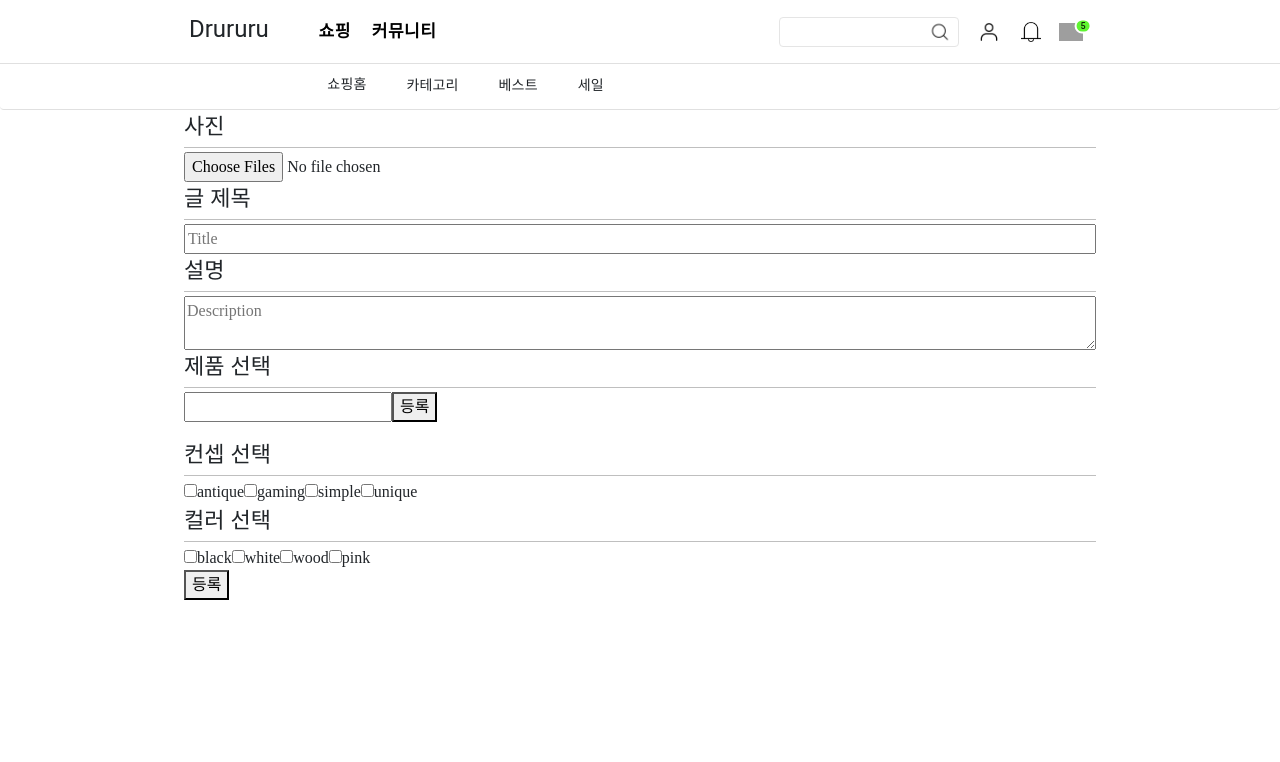
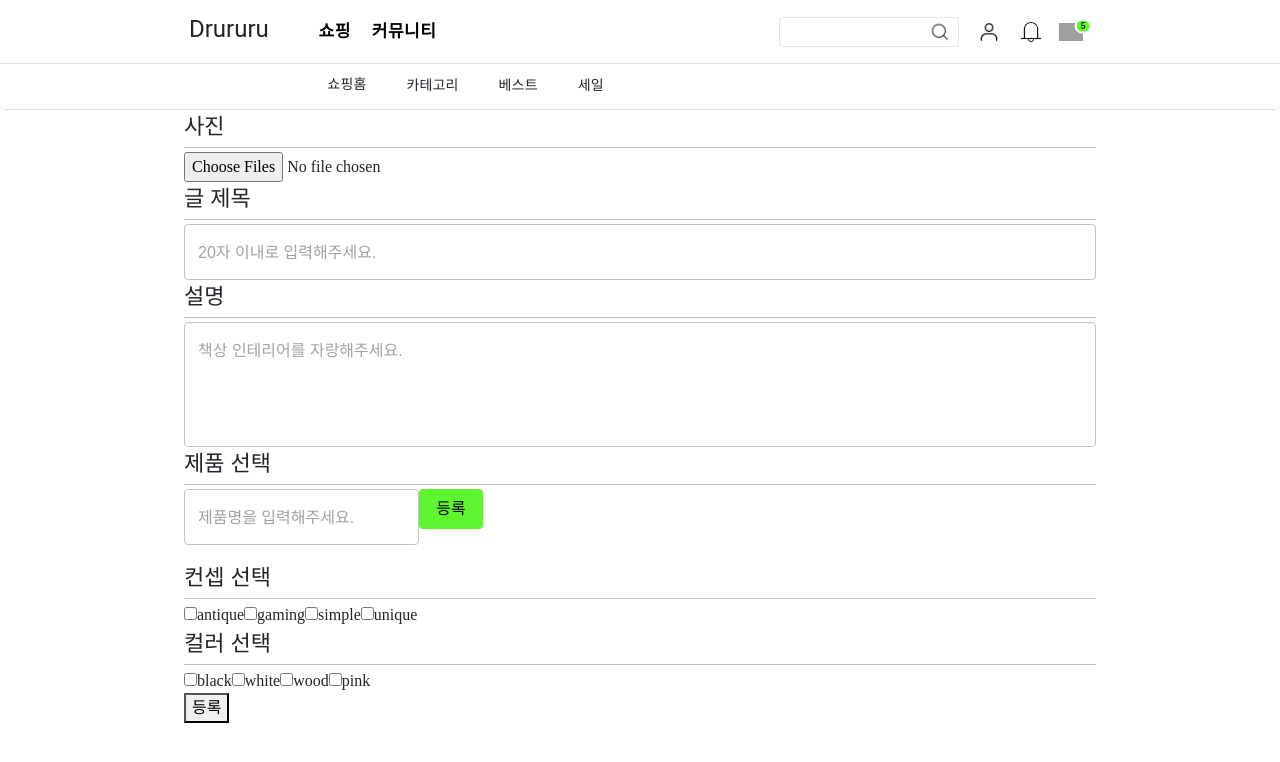
Before and after one commit to ZayaDB/ezkorea, a React (Create React App) app: page /community/post in a window 1280 px wide. Shown: the top 762 px of the page. Built offline with nearby package versions, Linux system fonts and the light colour scheme; grey boxes are pictures that could not be loaded; a web font is replaced by a local one.

Commit message:
design: mui 스타일링 수정

```diff
--- a/src/pages/CommunityPostPage.tsx
+++ b/src/pages/CommunityPostPage.tsx
@@ -1,6 +1,7 @@
 import React, { useState, useEffect } from 'react';
 import { useForm, SubmitHandler } from 'react-hook-form';
 import ContentArea from '../styles/ContentArea';
+import theme from '../styles/theme';
 import {
   Box,
   Typography,
@@ -10,6 +11,9 @@ import {
   DialogContentText,
   DialogTitle,
   Button,
+  TextField,
+  ListItem,
+  List,
 } from '@mui/material';
 
 import SubTitle from '../components/community/post/SubTitle';
@@ -208,22 +212,27 @@ function CommunityPostPage() {
           </Box>
           <SubTitle text='글 제목'></SubTitle>
 
-          <input
+          <TextField
             type='text'
-            placeholder='Title'
+            placeholder='20자 이내로 입력해주세요.'
             {...register('title', {
               required: '제목을 입력해주세요.',
               maxLength: {
                 value: 20,
-                message: '20자 이내로 입력해주세요',
+                message: '20자 이내로 입력해주세요.',
               },
             })}
+            inputProps={{
+              maxLength: 20,
+            }}
+            variant='outlined'
+            error={!!errors.title}
+            helperText={errors.title ? errors.title.message : ''}
           />
-          {errors.title && <p>{errors.title.message}</p>}
           <SubTitle text='설명'></SubTitle>
 
-          <textarea
-            placeholder='Description'
+          <TextField
+            placeholder='책상 인테리어를 자랑해주세요.'
             {...register('description', {
               required: '설명을 입력해주세요.',
               maxLength: {
@@ -231,38 +240,56 @@ function CommunityPostPage() {
                 message: '설명은 2000자 이내로 입력해주세요.',
               },
             })}
+            multiline
+            rows={4}
+            error={!!errors.description}
+            helperText={errors.description ? errors.description.message : ''}
+            fullWidth
+            variant='outlined'
+            inputProps={{ maxLength: 2000 }}
           />
-          {errors.description && <p>{errors.description.message}</p>}
+
           <SubTitle text='제품 선택'></SubTitle>
 
-          <div>
-            <input
+          <Box>
+            <TextField
               type='text'
               value={productName}
               onChange={e => setProductName(e.target.value)}
               onKeyDown={handleKeyPress}
+              variant='outlined'
+              placeholder='제품명을 입력해주세요.'
             />
-            <button type='button' onClick={addProduct}>
+            <Button
+              type='button'
+              onClick={addProduct}
+              sx={{
+                color: theme.palette.common.black,
+                backgroundColor: theme.palette.primary.main,
+                ':hover': { backgroundColor: theme.palette.primary.main },
+              }}
+            >
               등록
-            </button>
-            <ul>
+            </Button>
+            <List>
               {products.map((product, index) => (
-                <li key={index}>
+                <ListItem key={index}>
                   {product}
-                  <button
+                  <Button
                     type='button'
                     onClick={() =>
                       setProducts(currentProducts =>
                         currentProducts.filter((_, i) => i !== index)
                       )
                     }
+                    color='primary'
                   >
                     X
-                  </button>
-                </li>
+                  </Button>
+                </ListItem>
               ))}
-            </ul>
-          </div>
+            </List>
+          </Box>
 
           <div>
             <SubTitle text='컨셉 선택'></SubTitle>
```
